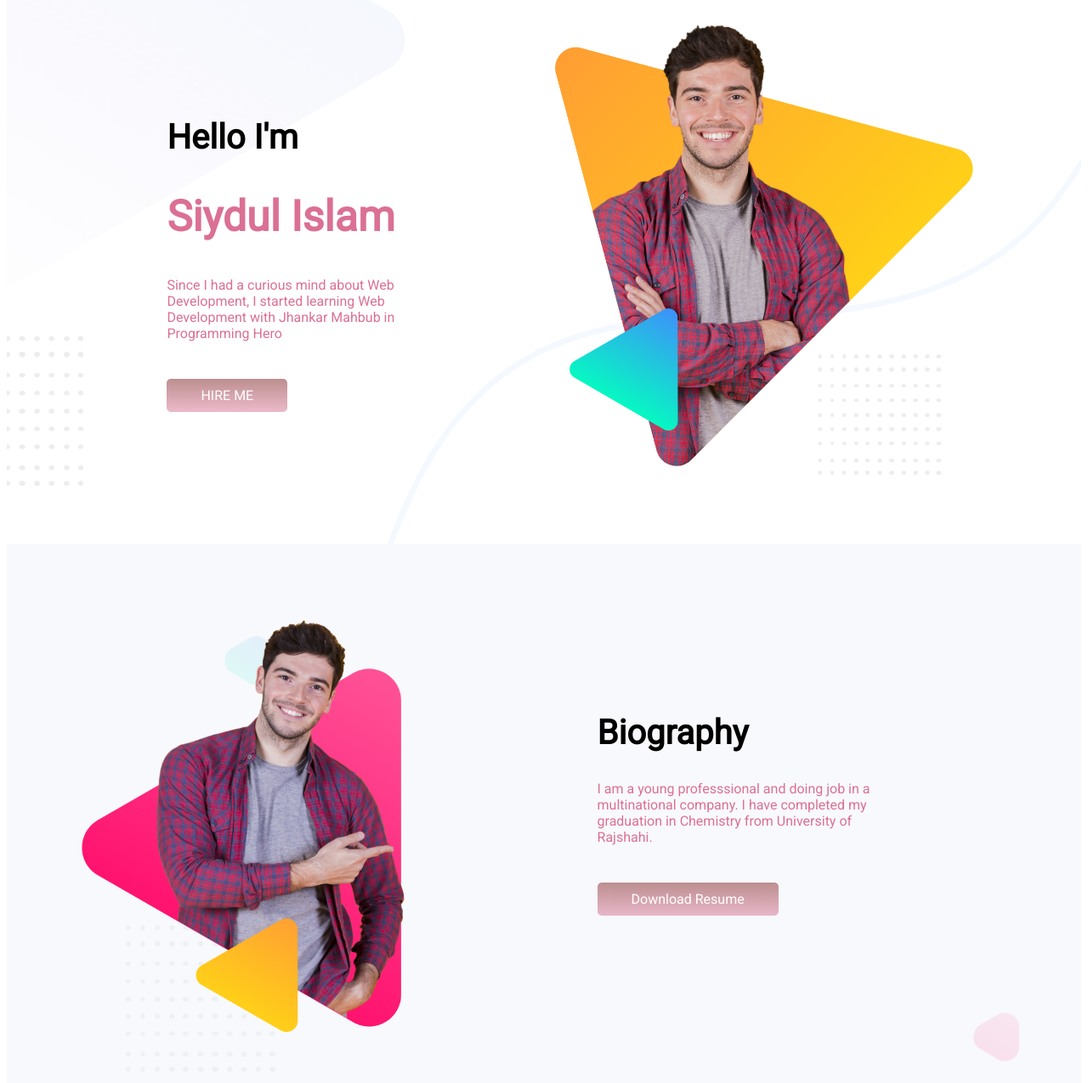
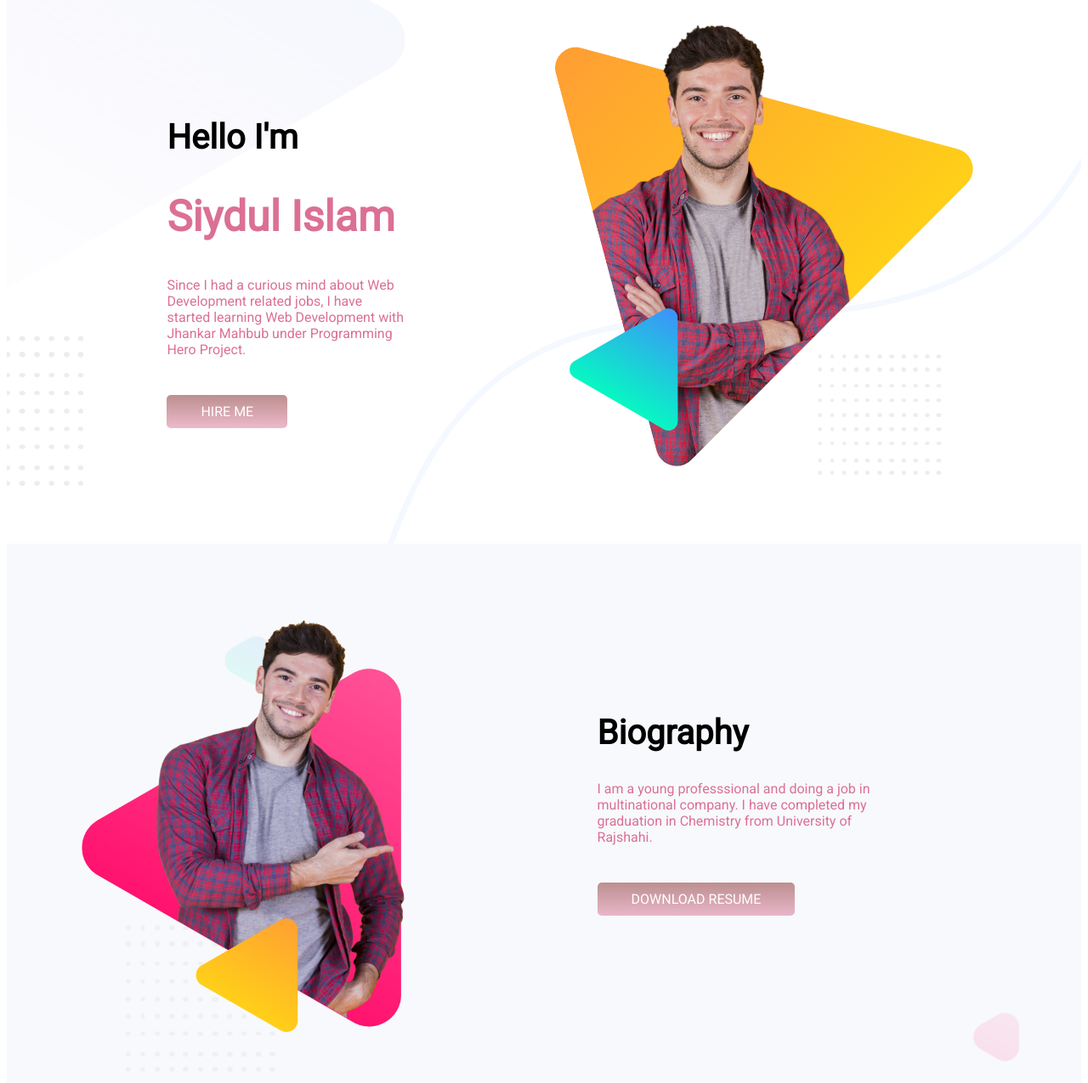
Before and after one commit to Siydulislam/my-personal-website, a plain HTML site: page index.html in a window 1280 px wide. Shown: the part 68-1343 px from the top of the page at 85% size. Drawn offline with Linux system fonts and the light colour scheme.

Commit message:
project has been done

```diff
--- a/index.html
+++ b/index.html
@@ -17,10 +17,10 @@
             <br>
             <h1>Hello I'm</h1>
             <h1 class="name-color">Siydul Islam</h1>
-            <p class="description-color">  Since I had a curious mind about Web Development, I started learning Web Development with Jhankar Mahbub in Programming Hero</p>
+            <p class="description-color">  Since I had a curious mind about Web Development related jobs, I have started learning Web Development with Jhankar Mahbub under Programming Hero Project.</p>
             <br>
             <br>
-            <a class="link-button" target="_blank" href="https://www.google.com">HIRE ME</a>
+            <a class="link-button" target="_blank" href="https://www.linkedin.com/in/siydul-islam-187b88157/">HIRE ME</a>
         </div>
         <div class="top-half-width">
             <img src="images/peter.png" alt="">
@@ -38,10 +38,10 @@
             <br>
             <br>
             <h1>Biography</h1>
-            <p class="description-color"> I am a young professsional and doing job in a multinational company. I have completed my graduation in Chemistry from University of Rajshahi.</p>
+            <p class="description-color"> I am a young professsional and doing a job in multinational company. I have completed my graduation in Chemistry from University of Rajshahi.</p>
             <br>
             <br>
-            <a class="link-button" target="_blank" href="https://www.google.com">Download Resume</a>
+            <a class="link-button" target="_blank" href="https://drive.google.com/file/d/12uWzEzDNkzAHgovqkr09Sxdc4TwAMPmz/view?usp=sharing">DOWNLOAD RESUME</a>
         </div>
     </section>
             <br>
--- a/style.css
+++ b/style.css
@@ -1,5 +1,16 @@
 body{
     font-family: 'Roboto', sans-serif;
+}
+.top-background{
+    background-image: url(images/header-bg.png);
+    background-size: cover;
+    height: 700px;
+}
+.top-half-width{
+    width: 30%;
+    float: left;
+    margin: 5%;
+    padding: 2%;
 }
 .name-color{
     color: palevioletred;
@@ -10,12 +21,6 @@ body{
 }
 h1{
     font-size: 40px;
-}
-.top-half-width{
-    width: 30%;
-    float: left;
-    margin: 5%;
-    padding: 2%;
 }
 .top-half-width img{
     width: 130%;
@@ -39,11 +44,6 @@ h1{
 }
 a:hover{
     background-color: palevioletred;
-}
-.top-background{
-    background-image: url(images/header-bg.png);
-    background-size: cover;
-    height: 700px;
 }
 .biography-background{
     background-image: url(images/biography-bg.png);
@@ -77,6 +77,11 @@ a:hover{
     margin: 3%;
     padding: 1%;
 }
+.latest-work-background{
+    background-image: url(images/latest-work-bg.png);
+    background-size: cover;
+    height: 500px;
+}
 .latest-work{
     text-align: center;
 }
@@ -88,14 +93,14 @@ a:hover{
     position: relative;
     right: 80px;
 }
-.latest-work-background{
-    background-image: url(images/latest-work-bg.png);
-    background-size: cover;
-    height: 500px;
-}
 .third-part:hover{
     width: 340px;
     height: 340px;
+}
+.footer-background{
+    background-image: url(images/footer-bg.png);
+    background-size: cover;
+    height: 800px;
 }
 .final-text{
     text-align: center;
@@ -121,8 +126,3 @@ a:hover{
     text-align: center;
     font-size: 15px;
 }
-.footer-background{
-    background-image: url(images/footer-bg.png);
-    background-size: cover;
-    height: 800px;
-}
```
